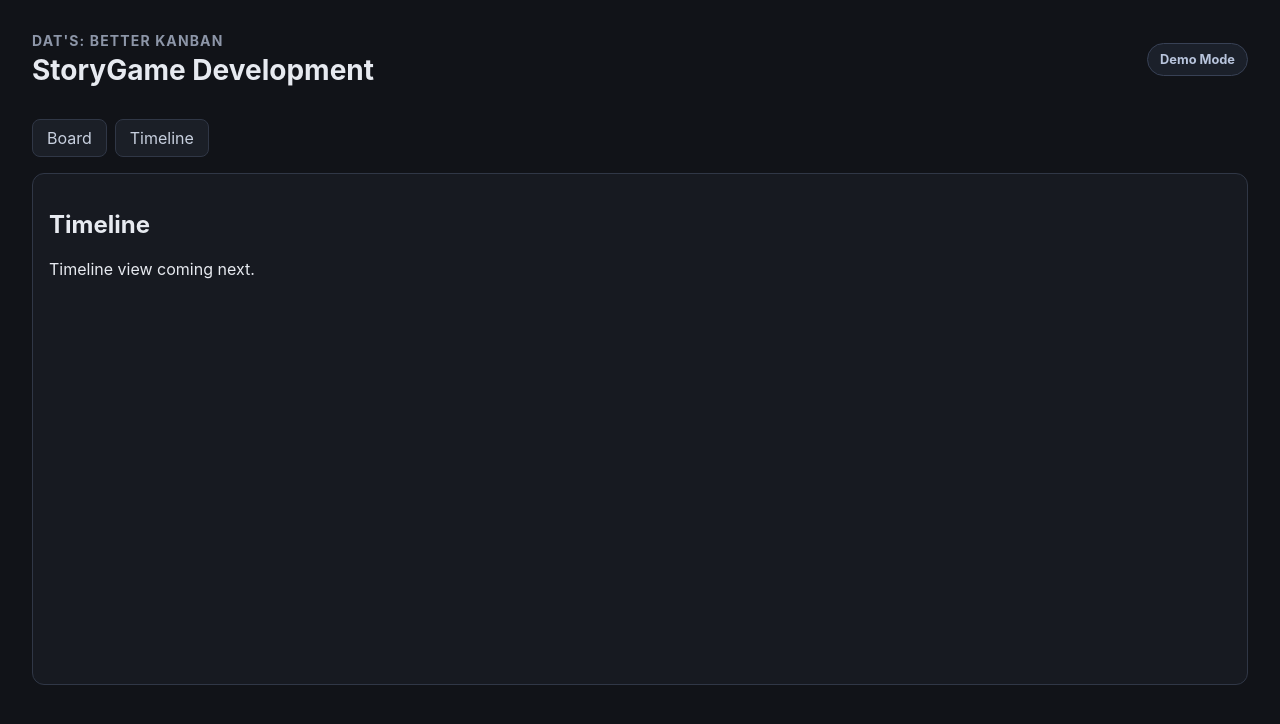
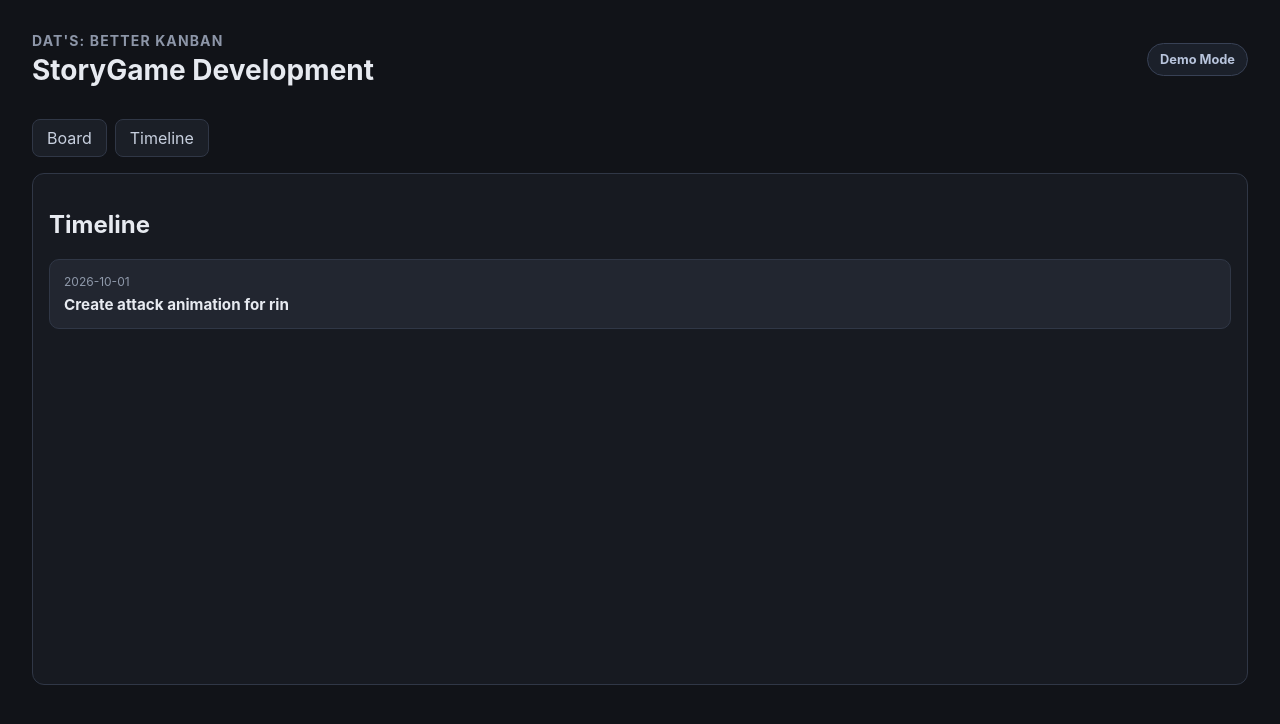
Before and after one commit to DatRuben/Dats-Better-Kanban, a React (Vite) app: page / in a window 1280 px wide. Both pictures are taken after a click on the button "Timeline". Shown: the top 724 px of the page. Built offline with nearby package versions, Linux system fonts and the light colour scheme.

Commit message:
added tasks with deadline to timeline

```diff
--- a/src/App.css
+++ b/src/App.css
@@ -213,3 +213,27 @@
   border-radius: 0.75rem;
   background: #171a21;
 }
+
+.timeline-list {
+  display: grid;
+  gap: 0.75rem;
+  margin-top: 1rem;
+}
+
+.timeline-item {
+  padding: 0.875rem;
+  border: 1px solid #303746;
+  border-radius: 0.625rem;
+  background: #222630;
+}
+
+.timeline-item__deadline {
+  margin: 0 0 0.4rem;
+  color: #8f99aa;
+  font-size: 0.75rem;
+}
+
+.timeline-item h3 {
+  margin: 0;
+  font-size: 0.95rem;
+}
--- a/src/App.tsx
+++ b/src/App.tsx
@@ -17,6 +17,12 @@ function App() {
     (firstColumn, secondColumn) =>
       firstColumn.order - secondColumn.order,
   )
+
+  const timelineTasks = [...tasks]
+    .filter((task) => task.deadline)
+    .sort((firstTask, secondTask) =>
+      (firstTask.deadline ?? '').localeCompare(secondTask.deadline ?? ''),
+    )
 
   return (
     <main className="app-shell">
@@ -96,7 +102,21 @@ function App() {
       {activeView === 'timeline' && (
         <section className="timeline-view">
           <h2>Timeline</h2>
-          <p>Timeline view coming next.</p>
+
+          <div className="timeline-list">
+            {timelineTasks.map((task) => (
+              <article
+                key={task.id}
+                className="timeline-item"
+              >
+                <p className="timeline-item__deadline">
+                  {task.deadline}
+                </p>
+
+                <h3>{task.title}</h3>
+              </article>
+            ))}
+          </div>
         </section>
       )}
     </main>
```
